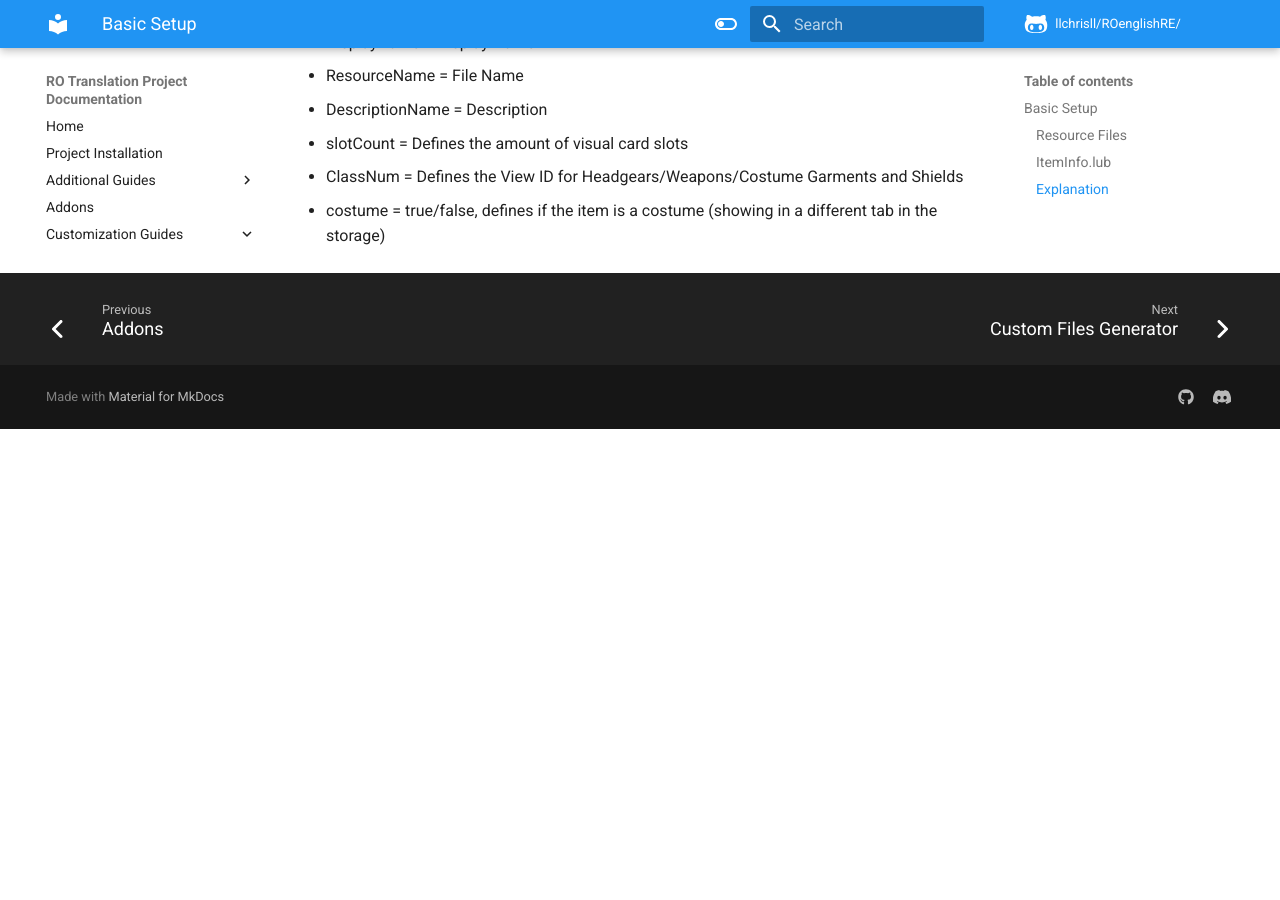
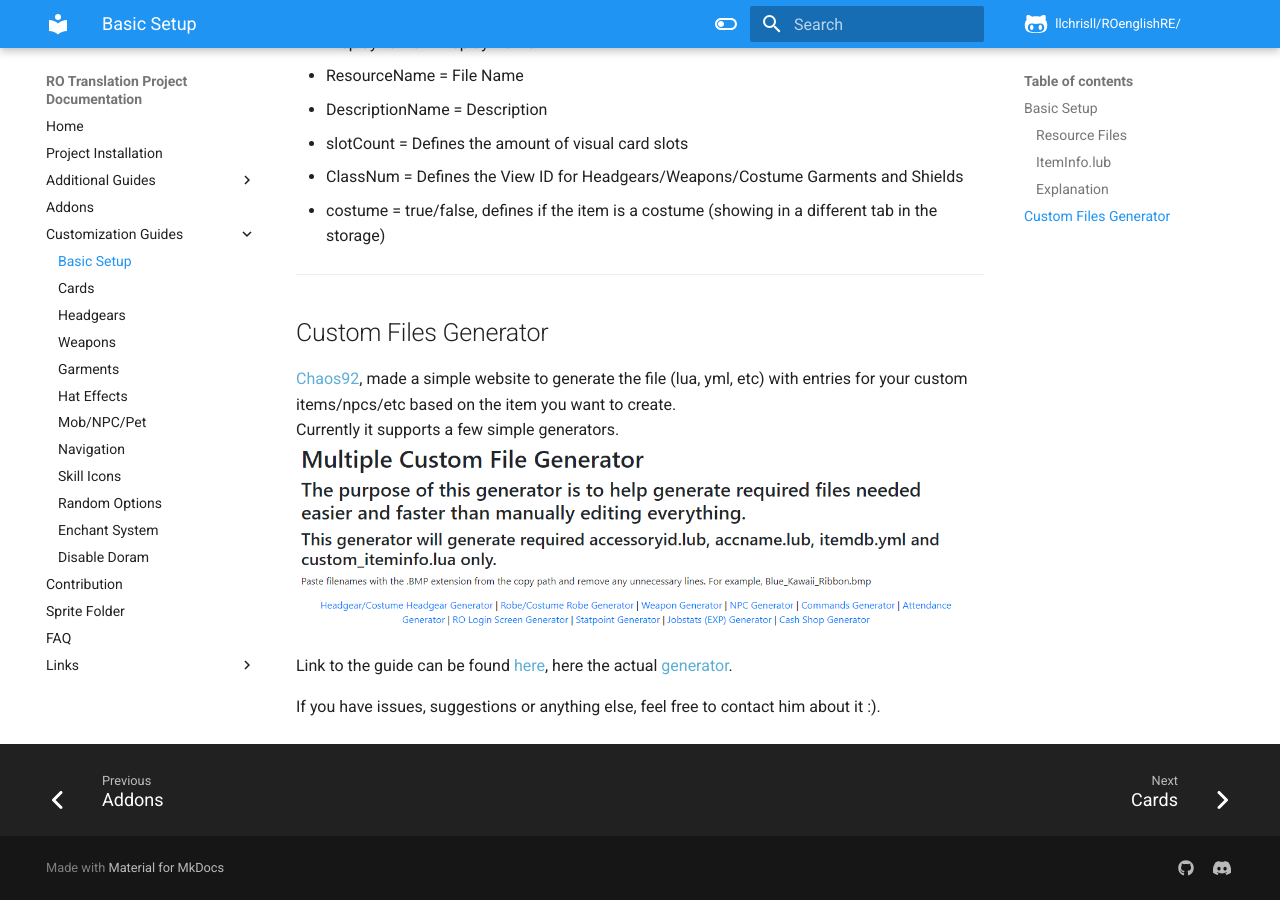
Before and after one commit to llchrisll/ROTPDocs, an MkDocs documentation site: the page built from docs/guides/basic_custom.md, in a window 1280 px wide and 900 px high, scrolled down 1465 px. Built offline with MkDocs 1.6.1 and Material for MkDocs 9.7.7, drawn with Linux system fonts in a browser that asks for light colours; comment, search, counter and statistics services are not loaded; before the commit the page ends 1894 px from its top, so only the background shows below that.

Commit message:
New Guide and Update - Merged custom_generator.md into basic_custom.md - Added cards.md

```diff
--- a/docs/guides/basic_custom.md
+++ b/docs/guides/basic_custom.md
@@ -52,3 +52,13 @@ The only difference between the first six arguments is that it depends on if the
 - slotCount = Defines the amount of visual card slots
 - ClassNum = Defines the View ID for Headgears/Weapons/Costume Garments and Shields
 - costume = true/false, defines if the item is a costume (showing in a different tab in the storage)
+___
+## Custom Files Generator
+[Chaos92](https://rathena.org/board/profile/6755-chaos92/), made a simple website to generate the file (lua, yml, etc) with entries for your custom items/npcs/etc based on the item you want to create.
+Currently it supports a few simple generators.
+![](../images/Chaos92_Generator.png)
+
+Link to the guide can be found [here](https://rathena.org/board/topic/140207-multiple-custom-files-generator/),
+here the actual [generator](https://x-files.amirazman.my/customfilegenerator/).
+
+If you have issues, suggestions or anything else, feel free to contact him about it :).
--- a/mkdocs.yml
+++ b/mkdocs.yml
@@ -15,7 +15,7 @@ nav:
     - Addons: addons/index.md
     - Customization Guides:
       - Basic Setup: guides/basic_custom.md
-      - Custom Files Generator: guides/custom_generator.md
+      - Cards: guides/cards.md
       - Headgears: guides/headgears.md
       - Weapons: guides/weapons.md
       - Garments: guides/garments.md
```
Also changed, not shown: docs/guides/cards.md (added, +32 -0 lines), docs/guides/custom_generator.md (deleted, +0 -8 lines).
